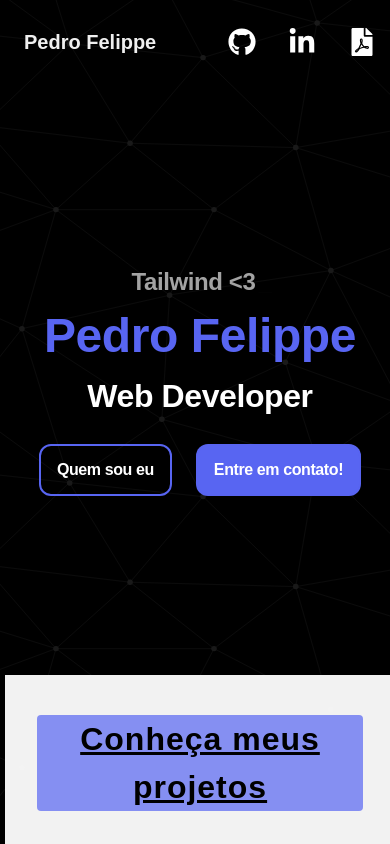
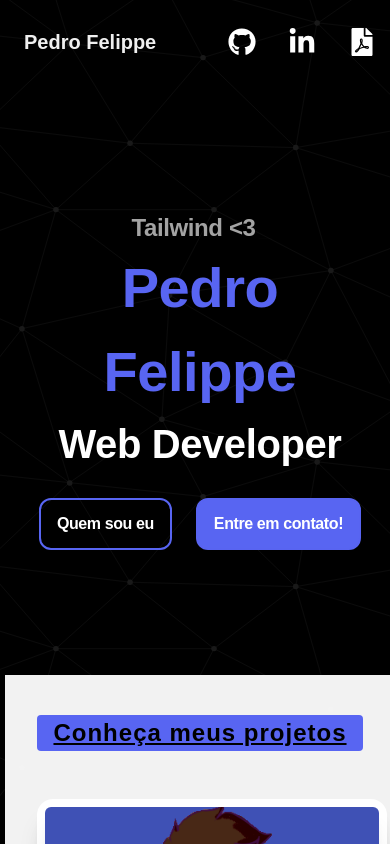
Before and after one commit to pefelippe/Portfolio, a Next.js app: page / in a window 390 px wide. Built offline with nearby package versions, Linux system fonts and the light colour scheme.

Commit message:
fix: links e css respnsivo

```diff
--- a/src/atoms/ContentTitle.tsx
+++ b/src/atoms/ContentTitle.tsx
@@ -6,7 +6,7 @@ type Title = {
 
 function ContentTitle({ title }: Title) {
   return (
-    <div className="flex w-fit text-center justify-center tracking-[1px] text-[2rem] xl:text-[2.5rem] font-bold underline bg-[#5865f2]/70 px-4 rounded">
+    <div className="flex w-fit text-center justify-center tracking-[1px] text-[1.5rem] md:text-[2.5rem] font-bold underline bg-[#5865f2] px-4 rounded">
       {title}
     </div>
   );
--- a/src/content/Hero.tsx
+++ b/src/content/Hero.tsx
@@ -38,7 +38,7 @@ export default function Hero() {
         </motion.p>
         <motion.h1
           className="w-full text-[#5865f2] sm:text-6xl
-          text-[3rem] sm:text-[5rem] md:text-[6rem] xl:text-[7rem]"
+          text-[3.5rem] sm:text-[5rem] md:text-[6rem] xl:text-[7rem]"
         >
           Pedro Felippe
         </motion.h1>
@@ -47,7 +47,7 @@ export default function Hero() {
           initial={{ y: 25, opacity: 0 }}
           animate={{ y: 0, opacity: 1 }}
           transition={{ duration: 2.5, delay: 0.5 }}
-          className="text-[2rem] sm:text-[4.5rem] "
+          className="text-[2.5rem] sm:text-[4.5rem] "
         >
           Web Developer
         </motion.p>
```
